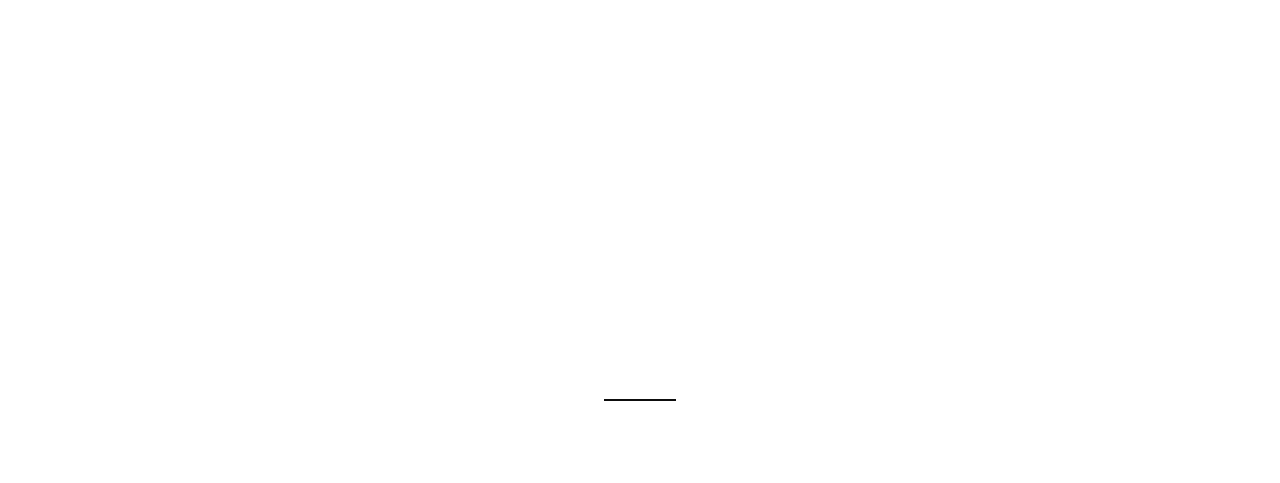
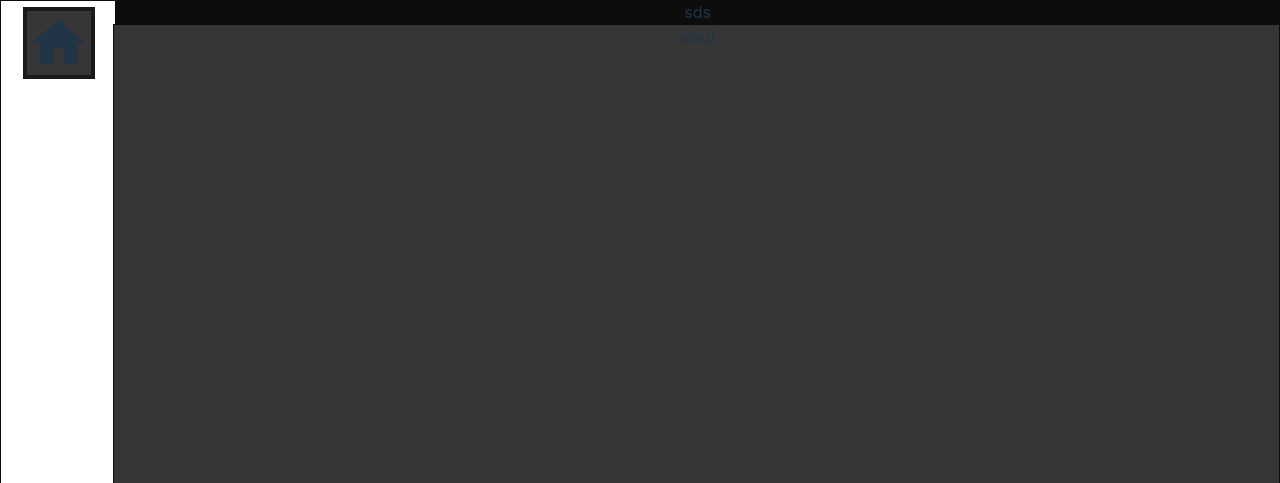
Before and after one commit to hamid1103/hamid-portfolio, a Vue app in the folder portfolio/: page / in a window 1280 px wide. Shown: the top 483 px of the page. Built offline with nearby package versions, Linux system fonts and the light colour scheme.

Commit message:
made basic layout

```diff
--- a/portfolio/index.html
+++ b/portfolio/index.html
@@ -3,6 +3,7 @@
   <head>
     <meta charset="UTF-8" />
     <link rel="icon" type="image/svg+xml" href="/vite.svg" />
+    <link href="https://fonts.googleapis.com/icon?family=Material+Icons" rel="stylesheet" />
     <meta name="viewport" content="width=device-width, initial-scale=1.0" />
     <title>Vite + Vue</title>
   </head>
--- a/portfolio/package.json
+++ b/portfolio/package.json
@@ -9,7 +9,8 @@
     "preview": "vite preview"
   },
   "dependencies": {
-    "vue": "^3.2.45"
+    "vue": "^3.2.45",
+    "vue-live2d": "^1.3.1"
   },
   "devDependencies": {
     "@vitejs/plugin-vue": "^4.0.0",
--- a/portfolio/src/App.vue
+++ b/portfolio/src/App.vue
@@ -1,13 +1,15 @@
 <script setup>
 /*import HelloWorld from './components/HelloWorld.vue'*/
-import sidebar from "./components/sidebar.vue";
 import Sidebar from "./components/sidebar.vue";
+import container from "./components/container.vue";
+import Container from "./components/container.vue";
 </script>
 <!--app root-->
 <template>
 
   <div class="root">
     <sidebar />
+    <container/>
   </div>
 <!--  <HelloWorld msg="Vite + Vue" />-->
 
@@ -15,10 +17,11 @@ import Sidebar from "./components/sidebar.vue";
 
 <style scoped>
 .root{
-  width: 100%;
+  min-width: 100%;
+  min-height: 100%;
   display: flex;
   flex-direction: column;
   align-content: center;
-  justify-content: space-between;
+  justify-content: left;
 }
 </style>
--- /dev/null
+++ b/portfolio/src/components/codebar.vue
@@ -0,0 +1,29 @@
+<template>
+  <div class="dbcodebar">
+sds
+  </div>
+</template>
+
+<script>
+export default {
+  name: "codebar",
+  data(){
+
+  },
+  methods: {
+
+  },
+  props: {
+
+  },
+  mounted() {
+  }
+}
+</script>
+
+<style scoped>
+.dbcodebar{
+  height: 100%;
+  width: 100%;
+}
+</style>
--- /dev/null
+++ b/portfolio/src/components/container.vue
@@ -0,0 +1,53 @@
+<script setup>
+import Codebar from "./codebar.vue";
+import Live2d from "../../node_modules/vue-live2d/src/index.vue"
+</script>
+
+<template>
+  <div class="codebarcontainer">
+    <codebar></codebar>
+  </div>
+  <div class="content_container">
+    sdad
+  </div>
+  <div class="kanban">
+    <live2d
+        :style="style"
+        :model="['Potion-Maker/Pio', 'school-2017-costume-yellow']"
+    ></live2d>
+  </div>
+</template>
+
+<script>
+export default {
+  name: "container",
+  data(){
+    style: 'position: fixed; bottom: 0; right: 0;'
+  }
+}
+</script>
+
+<style scoped>
+.codebarcontainer{
+  height: 3%;
+  width: 91%;
+  position: absolute;
+  top: 0;
+  right: 0;
+  background-color: #0d0d0d;
+}
+.content_container{
+  height: 97%;
+  width: 91%;
+  border: #0d0d0d solid 1px;
+  position: absolute;
+  right: 0;
+  top: 3%;
+  background-color: #363636;
+}
+.kanban{
+  position: fixed;
+  bottom: 0;
+  right: 0;
+}
+</style>
--- /dev/null
+++ b/portfolio/src/components/sbButton.vue
@@ -0,0 +1,40 @@
+<template>
+  <div class="sbb" @click="iwasclicky">
+    <span class="material-icons sbico">{{ gIcon }}</span>
+  </div>
+</template>
+
+<script>
+export default {
+  name: "sbButton",
+  props: {
+    gIcon: String,
+    name: String,
+    desc: String
+  },
+  data(){
+
+  },
+  methods: {
+    iwasclicky(){
+      console.log(this.name + ' was Clicky');
+    }
+  }
+}
+</script>
+
+<style scoped>
+.sbico{
+  font-size: 4em;
+}
+.sbb{
+  background-color: #363636;
+  height: 4em;
+  border: #1a1a1a solid 4px;
+  margin: 6px;
+}
+.sbb:hover{
+  background-color: slategrey;
+}
+
+</style>
--- a/portfolio/src/components/sidebar.vue
+++ b/portfolio/src/components/sidebar.vue
@@ -1,5 +1,10 @@
+<script setup>
+import SbButton from "./sbButton.vue";
+</script>
+
 <template>
   <div class="sidebar">
+    <sb-button g-icon="home" name="Home" />
   </div>
 </template>
 
@@ -18,14 +23,15 @@ export default {
 <style scoped>
 .sidebar{
   height: 100%;
-  width: 70px;
+  width: 9%;
   border: #0d0d0d solid 1px;
-  /*position: absolute;
+  position: fixed;
   left: 0;
   top: 0;
-  margin-right: 30px;*/
+  margin-right: 30px;
   display: flex;
   flex-direction: row;
+  justify-content: center;
+}
 
-}
 </style>
```
Also changed, not shown: 1 other file (tests, documents, lock files or other folders).
